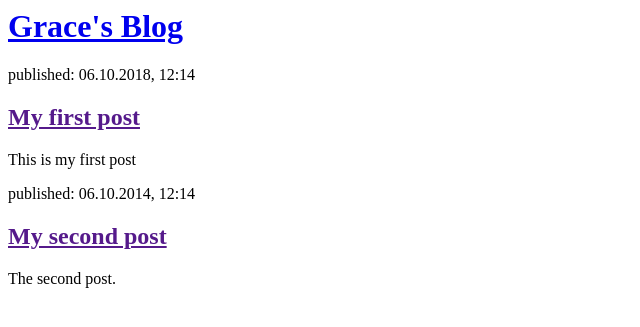
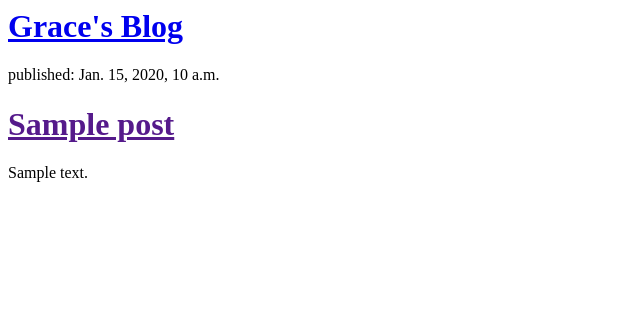
Before and after one commit to graceavo/my-first-blog, a Django app: template blog/templates/blog/post_list.html in a window 1280 px wide. Shown: the top 327 px of the page, without its empty margins (0-640 px from the left). Run offline with Django 3.2, Linux system fonts and the light colour scheme; the template is opened without the code that fills it: values that come from a table or form of the project are taken from there, others are empty; tables that the repository leaves empty hold one stand-in row (values such as "Sample post").

Commit message:
Modified templates to display posts from database.

```diff
--- a/blog/templates/blog/post_list.html
+++ b/blog/templates/blog/post_list.html
@@ -6,17 +6,13 @@
         <div>
             <h1><a href="/"> Grace's Blog</a></h1>
         </div>
+        {% for post in posts %}
+           <div>
+        <p>published: {{ post.published_date }}</p>
+        <h1><a href="">{{ post.title }}</a></h1>
+        <p>{{ post.text|linebreaksbr }}</p>
+    </div>
+        {% endfor %}
 
-        <div>
-            <p>published: 06.10.2018, 12:14</p>
-            <h2><a href="">My first post</a></h2>
-            <p>This is my first post</p>
-        </div>
-
-        <div>
-            <p>published: 06.10.2014, 12:14</p>
-            <h2><a href="">My second post</a></h2>
-            <p>The second post.</p>
-        </div>
     </body>
 </html>
--- a/blog/views.py
+++ b/blog/views.py
@@ -1,5 +1,7 @@
 from django.shortcuts import render
+from django.utils import timezone
+from .models import Post
 
-# Create your views here.
 def post_list(request):
-    return render(request, 'blog/post_list.html', {})
+    posts = Post.objects.filter(published_date__lte=timezone.now()).order_by('published_date')
+    return render(request, 'blog/post_list.html', {'posts': posts})
```
